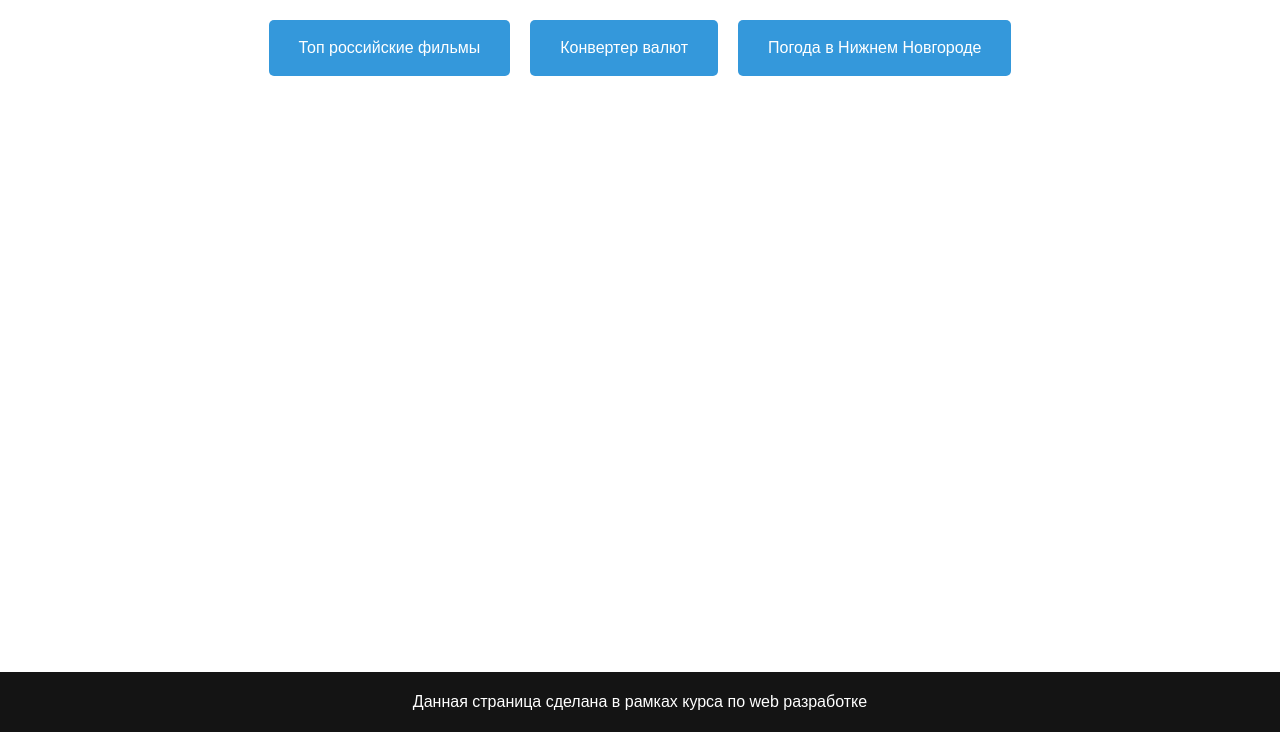
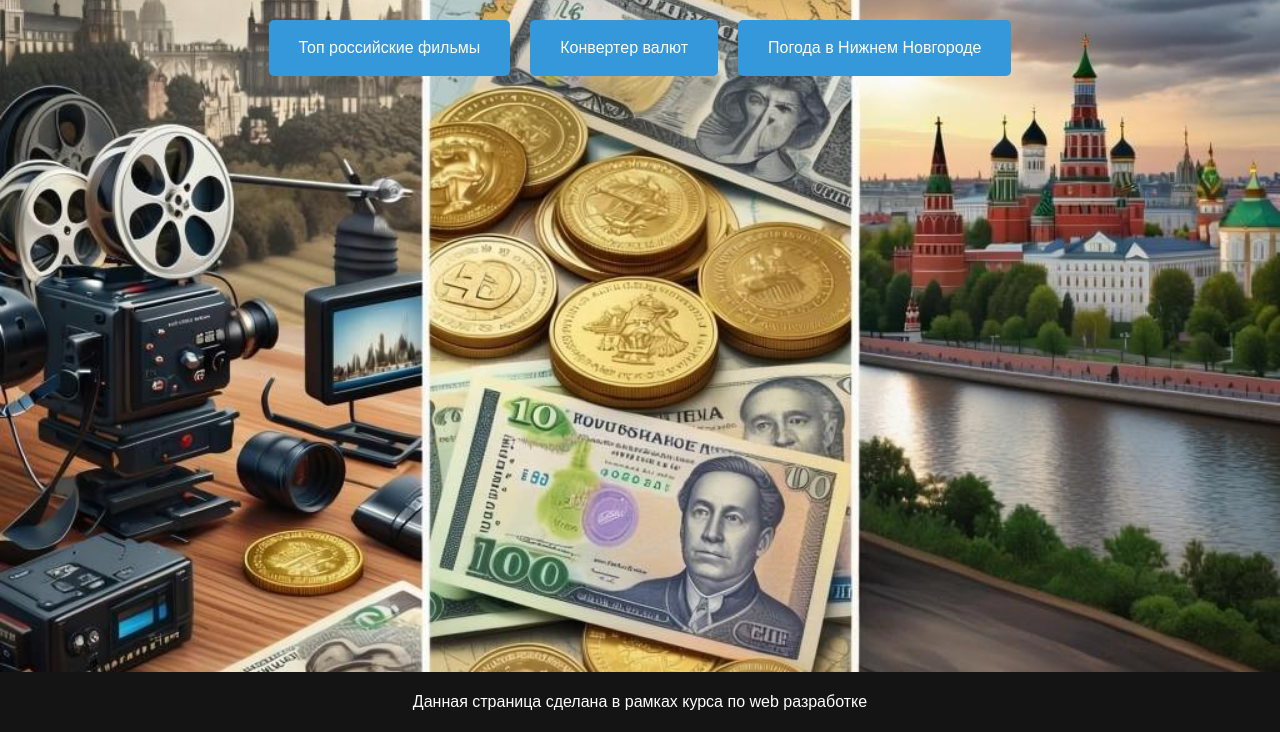
Before and after one commit to AndreyProgger/my-vite-app, a website built with Vite: page index.html in a window 1280 px wide. Shown: the part 68-800 px from the top of the page. Built offline with nearby package versions, Linux system fonts and the light colour scheme; files whose address does not match are found by name.

Commit message:
Update style.css

```diff
--- a/src/style.css
+++ b/src/style.css
@@ -8,7 +8,7 @@ body {
   font-family: 'Arial', sans-serif;
   line-height: 1.6;
   color: #333;
-  background: url('././src/images/mainimage.jpg') center/cover no-repeat fixed;
+  background: url('../../../src/images/mainimage.jpg') center/cover no-repeat fixed;
 }
 
 #app {
```
